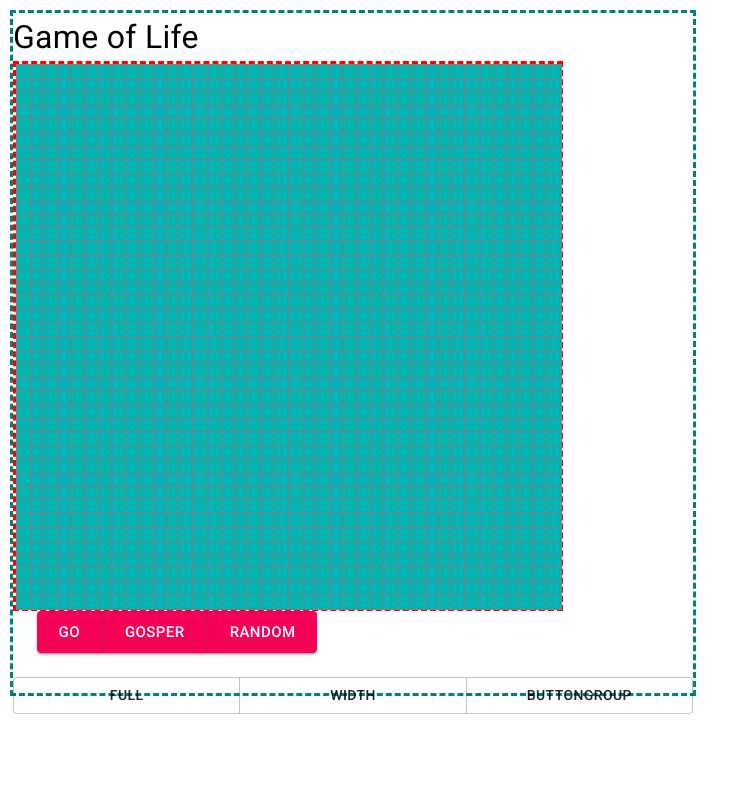
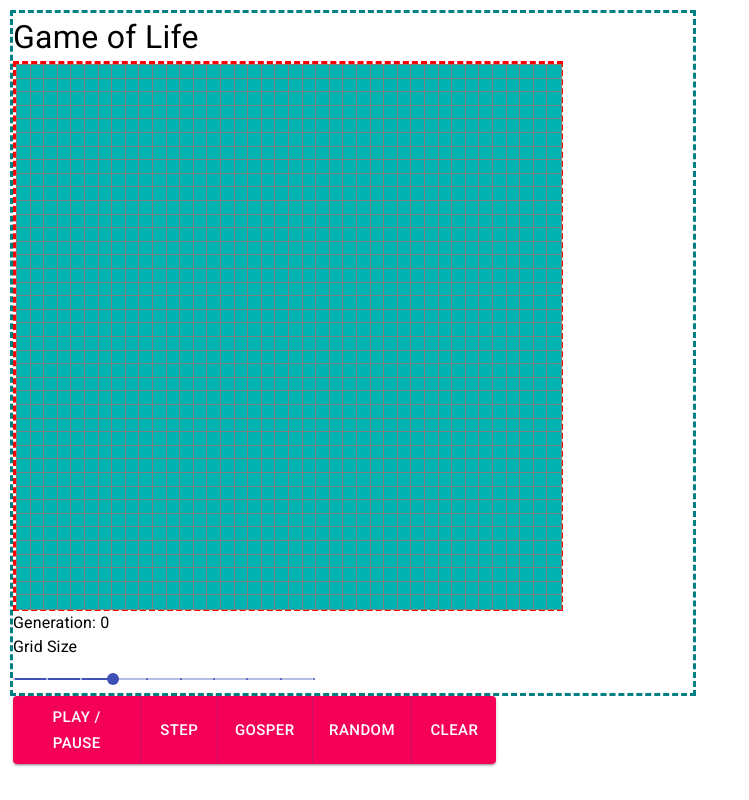
Before and after one commit to bloominstituteoftechnology/CS-Build-Week-1, a React (Create React App) app: page / in a window 1280 px wide. Shown: the whole page, without its empty margins (0-749 px from the left). Built offline with nearby package versions, Linux system fonts and the light colour scheme.

Commit message:
Several improvements. Added clear button, step button, and gridSize slider.

```diff
--- a/src/components/Buttons.js
+++ /dev/null
@@ -1,34 +0,0 @@
-import React from 'react';
-import Grid from '@material-ui/core/Grid';
-import Button from '@material-ui/core/Button';
-import ButtonGroup from '@material-ui/core/ButtonGroup';
-
-export default function GroupedButtons({ playPause, gosper, random }) {
-  return (
-    <Grid container spacing={3}>
-      <Grid item xs={12} md={6}>
-        <Grid container spacing={1} direction='column' alignItems='center'>
-          <Grid item>
-            <ButtonGroup
-              variant='contained'
-              color='secondary'
-              size='large'
-              aria-label='Large contained secondary button group'
-            >
-              <Button onClick={() => playPause()}>Go</Button>
-              <Button onClick={() => gosper()}>gosper</Button>
-              <Button onClick={() => random()}>random</Button>
-            </ButtonGroup>
-          </Grid>
-        </Grid>
-      </Grid>
-      <Grid item xs={12}>
-        <ButtonGroup fullWidth aria-label='Full width outlined button group'>
-          <Button>Full</Button>
-          <Button>width</Button>
-          <Button>ButtonGroup</Button>
-        </ButtonGroup>
-      </Grid>
-    </Grid>
-  );
-}
--- /dev/null
+++ b/src/components/Controls.js
@@ -0,0 +1,45 @@
+import React from 'react';
+import Typography from '@material-ui/core/Typography';
+import Grid from '@material-ui/core/Grid';
+import Button from '@material-ui/core/Button';
+import ButtonGroup from '@material-ui/core/ButtonGroup';
+
+import GridSizeSlider from './GridSizeSlider';
+
+export default function Controls({
+  generation,
+  playPause,
+  generate,
+  gosper,
+  random,
+  gridSize,
+  updateGridSize,
+  clear
+}) {
+  return (
+    <div>
+      <Typography>Generation: {generation}</Typography>
+      <GridSizeSlider gridSize={gridSize} updateGridSize={updateGridSize} />
+      <Grid container spacing={3}>
+        <Grid item xs={12} md={6}>
+          <Grid container spacing={1} direction='column' alignItems='center'>
+            <Grid item>
+              <ButtonGroup
+                variant='contained'
+                color='secondary'
+                size='large'
+                aria-label='Large contained secondary button group'
+              >
+                <Button onClick={e => playPause(e)}>Play / Pause</Button>
+                <Button onClick={e => generate(e)}>Step</Button>
+                <Button onClick={e => gosper(e)}>Gosper</Button>
+                <Button onClick={e => random(e)}>Random</Button>
+                <Button onClick={e => clear(e)}>Clear</Button>
+              </ButtonGroup>
+            </Grid>
+          </Grid>
+        </Grid>
+      </Grid>
+    </div>
+  );
+}
--- a/src/components/GameOfLife.js
+++ b/src/components/GameOfLife.js
@@ -8,7 +8,7 @@ import useInterval from '../utilities/useInterval';
 
 import Grid from './Grid';
 // import Canvas from './Canvas';
-import Buttons from './Buttons';
+import Controls from './Controls';
 
 const useStyles = makeStyles(theme => ({
   container: {
@@ -59,7 +59,8 @@ export default function GameOfLife() {
     // });
   };
 
-  const random = () => {
+  const random = e => {
+    e.preventDefault();
     setCellData(
       cellData.map(cell => {
         return Math.round(Math.random()) === 1 ? 41 : 40;
@@ -67,8 +68,24 @@ export default function GameOfLife() {
     );
   };
 
-  const gosper = () => {
-    setGridSize(40);
+  const updateGridSize = (e, value) => {
+    e.preventDefault();
+    setGridSize(value);
+  };
+
+  const clear = e => {
+    e.preventDefault();
+    setCellData(
+      Array.apply(null, Array(gridSize * gridSize)).map(
+        Number.prototype.valueOf,
+        40
+      )
+    );
+  };
+
+  const gosper = e => {
+    e.preventDefault();
+    updateGridSize(e, 40);
     const gosper = [
       652,
       692,
@@ -127,7 +144,6 @@ export default function GameOfLife() {
   };
 
   const generate = () => {
-    console.log('generation: ', generation);
     const tempCellData = cellData.map((cell, index) => {
       let neighbors = 0;
       // handle corners first
@@ -341,25 +357,30 @@ export default function GameOfLife() {
 
   useInterval(() => generate(), isRunning ? delay : null);
 
-  const playPause = () => {
+  const playPause = e => {
+    e.preventDefault();
     setIsRunning(!isRunning);
   };
 
   return (
     <Box className={classes.container}>
       <Typography className={classes.title}>Game of Life</Typography>
-      {/* <Grid2
-        cellData={cellData}
-        gridSize={gridSize}
-        toggleCellManual={toggleCellManual}
-      /> */}
       <Grid
         cellData={cellData}
         gridSize={gridSize}
         toggleCellManual={toggleCellManual}
         isRunning={isRunning}
       />
-      <Buttons playPause={playPause} gosper={gosper} random={random} />
+      <Controls
+        gridSize={gridSize}
+        updateGridSize={updateGridSize}
+        generation={generation}
+        playPause={playPause}
+        generate={generate}
+        gosper={gosper}
+        random={random}
+        clear={clear}
+      />
     </Box>
   );
 }
--- a/src/components/Grid.js
+++ b/src/components/Grid.js
@@ -2,7 +2,7 @@ import React from 'react';
 import makeStyles from '@material-ui/styles/makeStyles';
 // import useTheme from '@material-ui/styles/useTheme';
 
-import Cell from './Cell';
+import { MemoCell } from './Cell';
 
 const useStyles = makeStyles(theme => ({
   grid: {
@@ -31,7 +31,7 @@ export default function Grid({
     >
       {cellData.map((cell, index) => {
         return (
-          <Cell
+          <MemoCell
             key={index}
             index={index}
             status={cell}
--- /dev/null
+++ b/src/components/GridSizeSlider.js
@@ -0,0 +1,40 @@
+import React from 'react';
+import { makeStyles } from '@material-ui/core/styles';
+import Typography from '@material-ui/core/Typography';
+import Slider from '@material-ui/core/Slider';
+
+const useStyles = makeStyles(theme => ({
+  root: {
+    width: 300
+  },
+  margin: {
+    height: theme.spacing(3)
+  }
+}));
+
+function valuetext(value) {
+  return `${value}`;
+}
+
+export default function GridSizeSlider({ gridSize, updateGridSize }) {
+  const classes = useStyles();
+
+  return (
+    <div className={classes.root}>
+      <Typography id='discrete-slider' gutterBottom>
+        Grid Size
+      </Typography>
+      <Slider
+        onChange={(e, value) => updateGridSize(e, value)}
+        value={gridSize}
+        getAriaValueText={valuetext}
+        aria-labelledby='discrete-slider'
+        valueLabelDisplay='auto'
+        step={10}
+        marks
+        min={10}
+        max={100}
+      />
+    </div>
+  );
+}
```
Also changed, not shown: src/components/Cell.js (+7 -2 lines).
